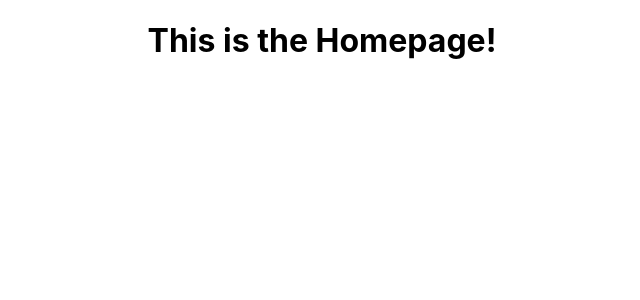
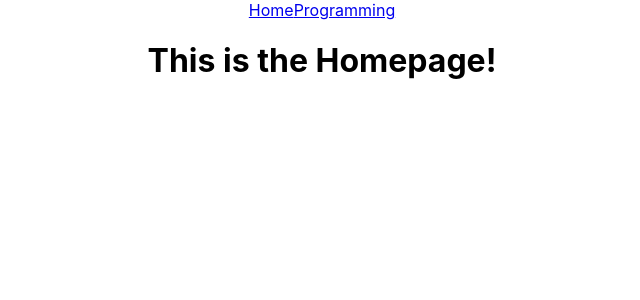
Before and after one commit to JShimaru/group-project, a React (Create React App) app: page / in a window 1280 px wide. Shown: the top 300 px of the page, without its empty margins (318-958 px from the left). Built offline with nearby package versions, Linux system fonts and the light colour scheme.

Commit message:
Add header and routes/nav links

```diff
--- a/src/App.js
+++ b/src/App.js
@@ -1,10 +1,21 @@
 import './App.css';
+import {Routes, Route, NavLink} from 'react-router-dom';
 import Homepage from './Pages/Homepage';
+import ProgrammingQuotes from './Pages/ProgrammingQuotes';
 
 function App() {
   return (
     <div className="App">
-      <Homepage />
+      <header>
+        <NavLink to='/'>Home</NavLink>
+        <NavLink to='/programming'>Programming</NavLink>
+      </header>
+
+      <Routes>
+        <Route path='/' element={ <Homepage /> } />
+        <Route path='/programming' element={ <ProgrammingQuotes />} />
+        <Route path='*' />
+      </Routes>
     </div>
   );
 }
```
